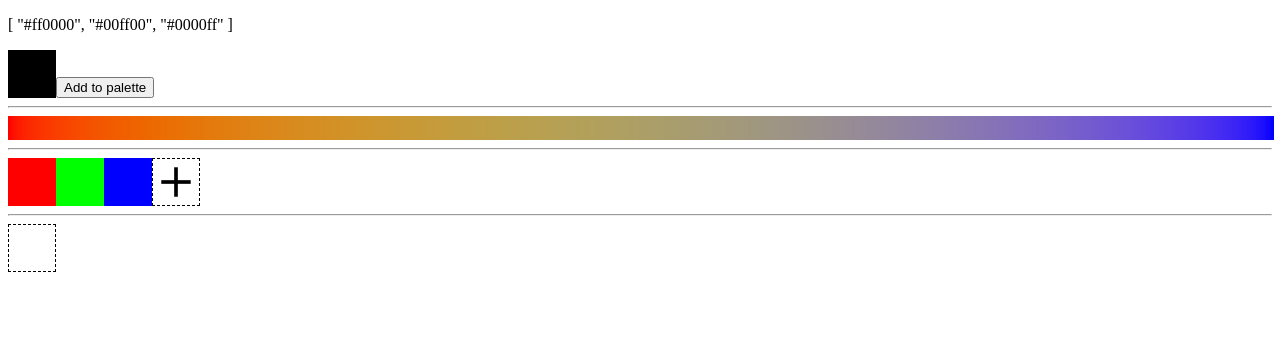
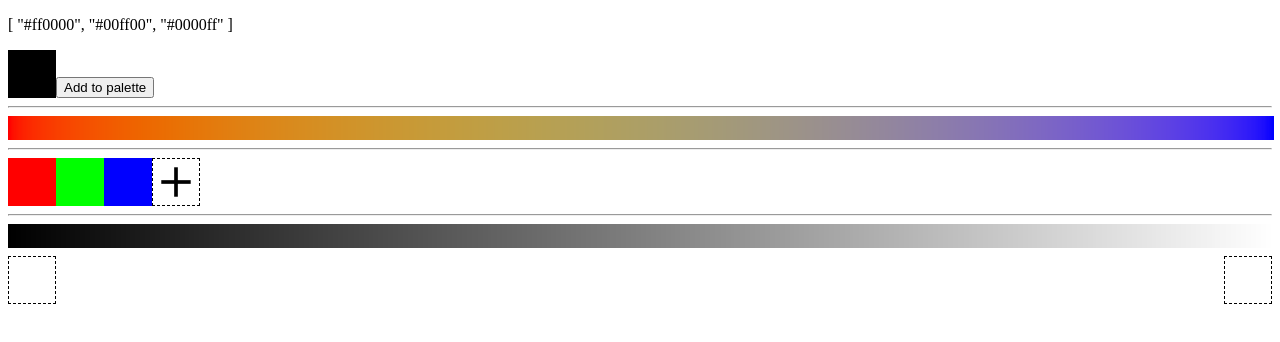
Before and after one commit to johnryanmal/color-palette, a Vue app: page / in a window 1280 px wide. Shown: the top 342 px of the page. Built offline with nearby package versions, Linux system fonts and the light colour scheme.

Commit message:
make color blend

```diff
--- a/src/App.vue
+++ b/src/App.vue
@@ -3,7 +3,7 @@ import { ref } from 'vue'
 import ColorInput from './components/ColorInput.vue'
 import ColorPalette from './components/ColorPalette.vue'
 import ColorBand from './components/ColorBand.vue'
-import ColorSlot from './components/ColorSlot.vue'
+import ColorBlend from './components/ColorBlend.vue'
 
 import chroma from 'chroma-js'
 
@@ -24,5 +24,5 @@ const palette = ref(null)
   <hr/>
   <ColorPalette ref="palette" :colors="['#ff0000', '#00ff00', '#0000ff']"/>
   <hr/>
-  <ColorSlot/>
+  <ColorBlend/>
 </template>
--- /dev/null
+++ b/src/components/ColorBlend.vue
@@ -0,0 +1,35 @@
+<script setup>
+import { ref } from 'vue'
+import ColorBand from './ColorBand.vue'
+import ColorSlot from './ColorSlot.vue'
+import chroma from 'chroma-js'
+
+const begin = ref(null)
+const end = ref(null)
+</script>
+
+<template>
+  <div>
+    <ColorBand
+      v-if="begin && end"
+      v-bind="
+        chroma.valid(begin.color) && chroma.valid(end.color)
+          ? { func: chroma.scale([begin.color, end.color]) }
+          : {}
+      "
+    />
+    <div class="full-row">
+      <ColorSlot ref="begin"/>
+      <ColorSlot ref="end"/>
+    </div>
+  </div>
+</template>
+
+<style scoped>
+.full-row {
+  display: flex;
+  justify-content: space-between;
+  width: 100%;
+  margin-top: 0.5rem;
+}
+</style>
--- a/src/components/ColorSlot.vue
+++ b/src/components/ColorSlot.vue
@@ -1,18 +1,20 @@
 <script setup>
-import { ref, nextTick } from 'vue'
+import { ref, computed, nextTick } from 'vue'
 
 import ColorInput from './ColorInput.vue'
 import ColorEmpty from './ColorEmpty.vue'
 
 const hex = /^#[a-f\d]{6}$/i
-const color = ref('')
+const _color = ref(null)
 
 const swatch = ref(null)
 const input = ref(null)
 
+const color = computed(() => swatch.value?.color)
+
 function setColor(text) {
   if (hex.test(text)) {
-    color.value = text
+    _color.value = text
   }
 }
 
@@ -29,16 +31,18 @@ function onKeyDown(event) {
   } else {
     switch(event.code) {
       case 'Backspace':
-        color.value = ''
+        _color.value = null
         nextTick(() => { input.value.focus() })
         break
     }
   }
 }
+
+defineExpose({ color })
 </script>
 
 <template>
-  <ColorInput ref="swatch" v-if="hex.test(color)" :color="color" @keydown="onKeyDown"/>
+  <ColorInput ref="swatch" v-if="hex.test(_color)" :color="_color" @keydown="onKeyDown"/>
   <ColorEmpty ref="empty" v-else
     @click="input.focus()"
     @dragenter.prevent
@@ -49,6 +53,3 @@ function onKeyDown(event) {
     <input ref="input" type="button" class="hidden"/>
   </ColorEmpty>
 </template>
-
-<style scoped>
-</style>
```
